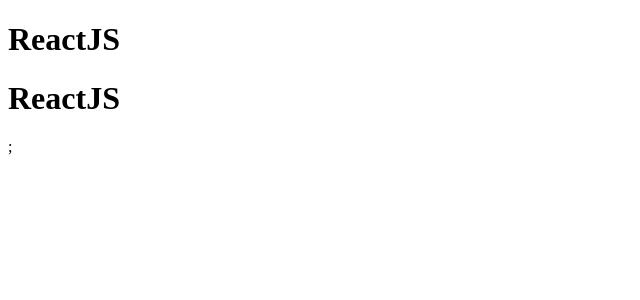
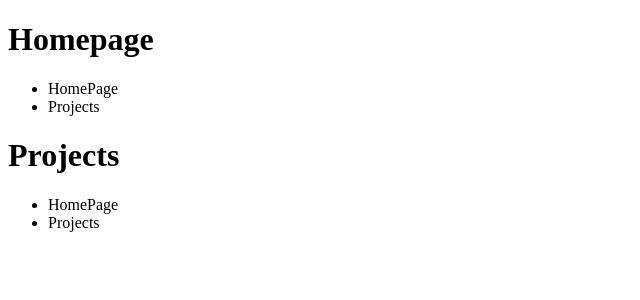
Before and after one commit to leticiaenz/bootcamp-fronend, a React app: page / in a window 1280 px wide. Shown: the top 300 px of the page, without its empty margins (0-640 px from the left). Built offline with nearby package versions, Linux system fonts and the light colour scheme.

Commit message:
Class 05: Properties

```diff
--- a/src/App.js
+++ b/src/App.js
@@ -4,8 +4,18 @@
 function App() {
   return (
     <>
-      <Header />
-      <Header />;
+      <Header title="Homepage">
+        <ul>
+          <li>HomePage</li>
+          <li>Projects</li>
+        </ul>
+      </Header>
+      <Header title="Projects">
+        <ul>
+          <li>HomePage</li>
+          <li>Projects</li>
+        </ul>
+      </Header>
     </>
   );
 }
--- a/src/components/Header.js
+++ b/src/components/Header.js
@@ -1,9 +1,10 @@
 import React from "react";
 
-export default function Header() {
+export default function Header({ title, children }) {
   return (
     <header>
-      <h1>ReactJS</h1>
+      <h1>{title}</h1>
+      {children}
     </header>
   );
 }
```
